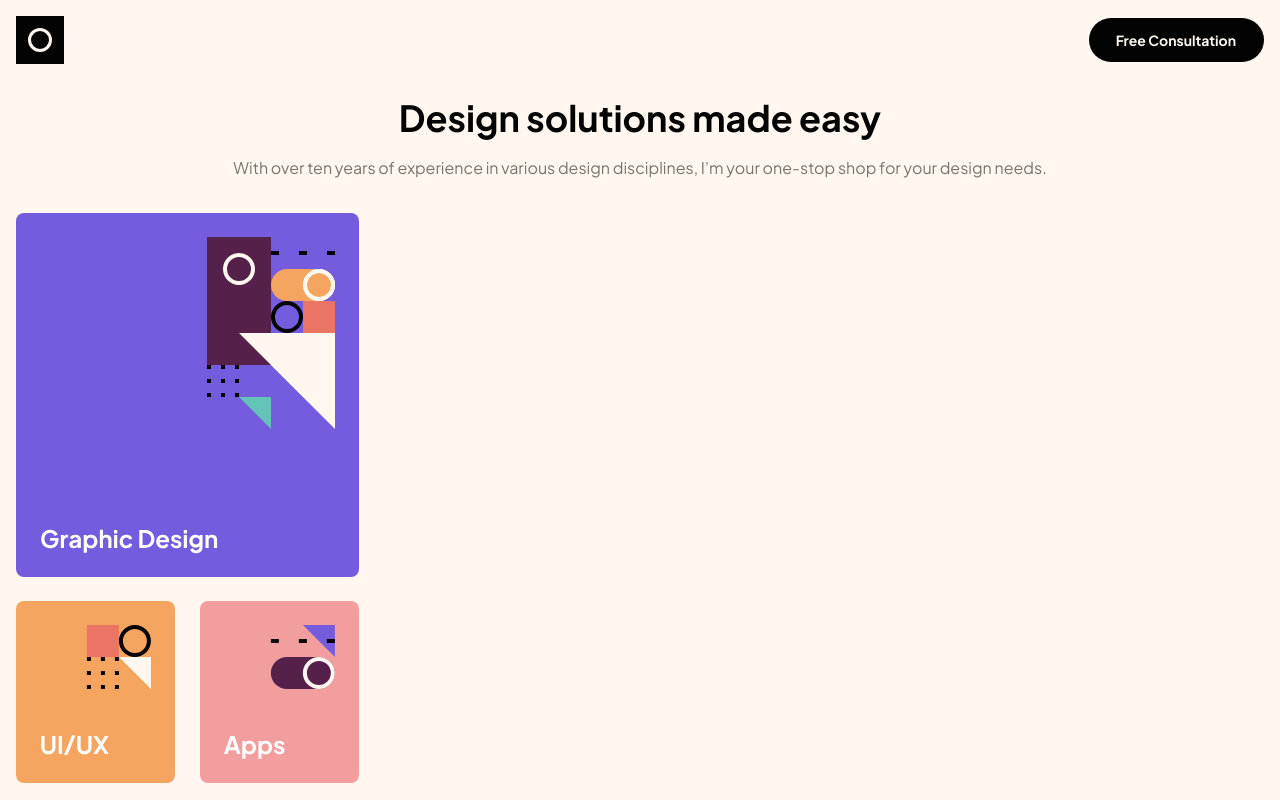
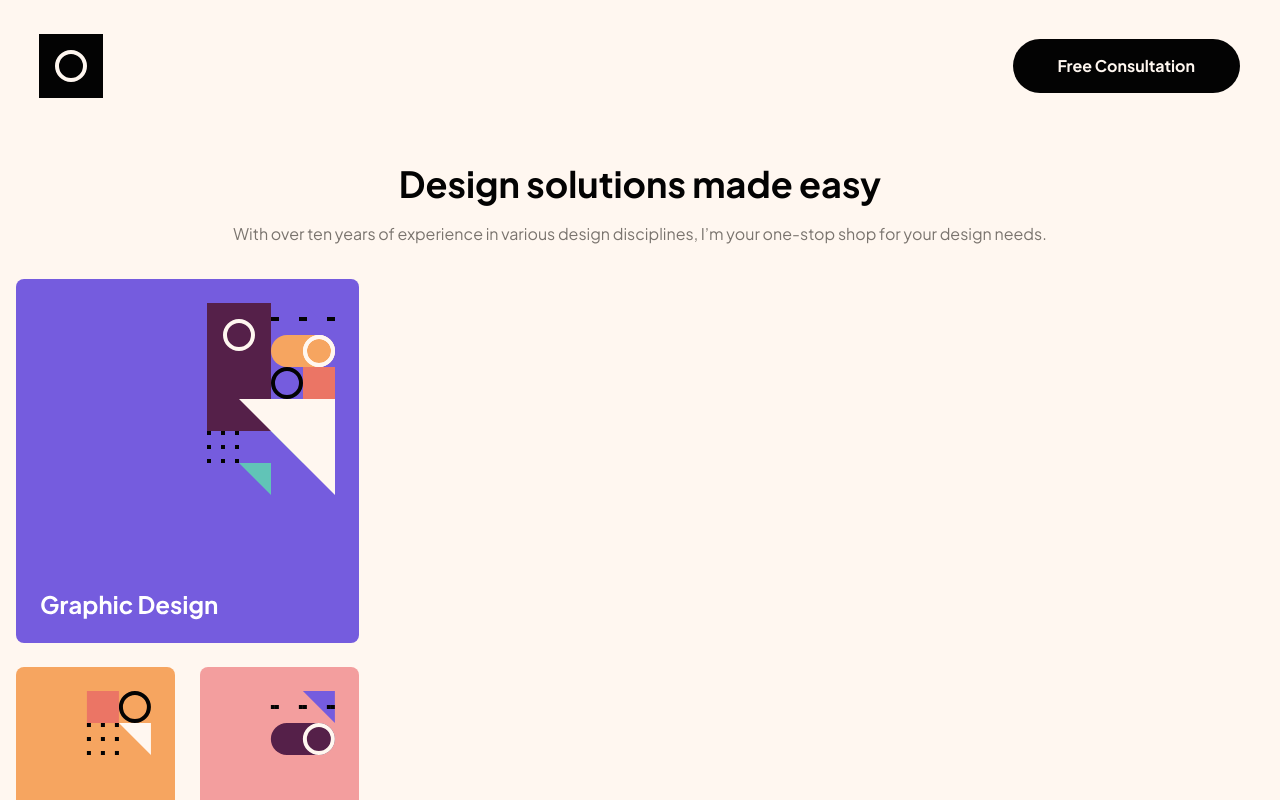
Before and after one commit to Oleksandr-Berd/designer-portfolio, a React (Create React App) app: page / in a window 1280 px wide. Shown: the top 800 px of the page. Built offline with nearby package versions, Linux system fonts and the light colour scheme; the HTML template or start-up script is replaced by a standard one.

Commit message:
header tablet is done

```diff
--- a/src/layouts/Header/HeaderStyled.ts
+++ b/src/layouts/Header/HeaderStyled.ts
@@ -10,6 +10,18 @@ padding-top: 16px;
   padding-left: 16px;
   padding-right: 16px;
   padding-bottom: 32px;
+
+  @media (min-width: 768px) {
+    padding-top: 34px;
+    padding-bottom: 64px;
+    padding-left: 39px;
+    padding-right: 40px;
+
+    & > svg {
+      width: 64px;
+      height: 64px;
+    }
+  }
 `;
 
 export const LinkCon = styled.div`
@@ -23,10 +35,22 @@ export const LinkCon = styled.div`
   border: none;
   border-radius: 28px;
 
+@media (min-width: 768px){
+  padding-top: 14px;
+  padding-bottom: 14px;
+  padding-left: 45px;
+  padding-right: 45px;
+}
+
   & > a {
     color: #fff7f0;
     font-weight: bold;
     font-size: 14px;
     line-height: 2;
+
+    @media (min-width: 768px){
+      font-size: 16px;
+      line-height: 1.63;
+    }
   }
 `;
```
Lines whose indentation alone changed are shown as unchanged.
